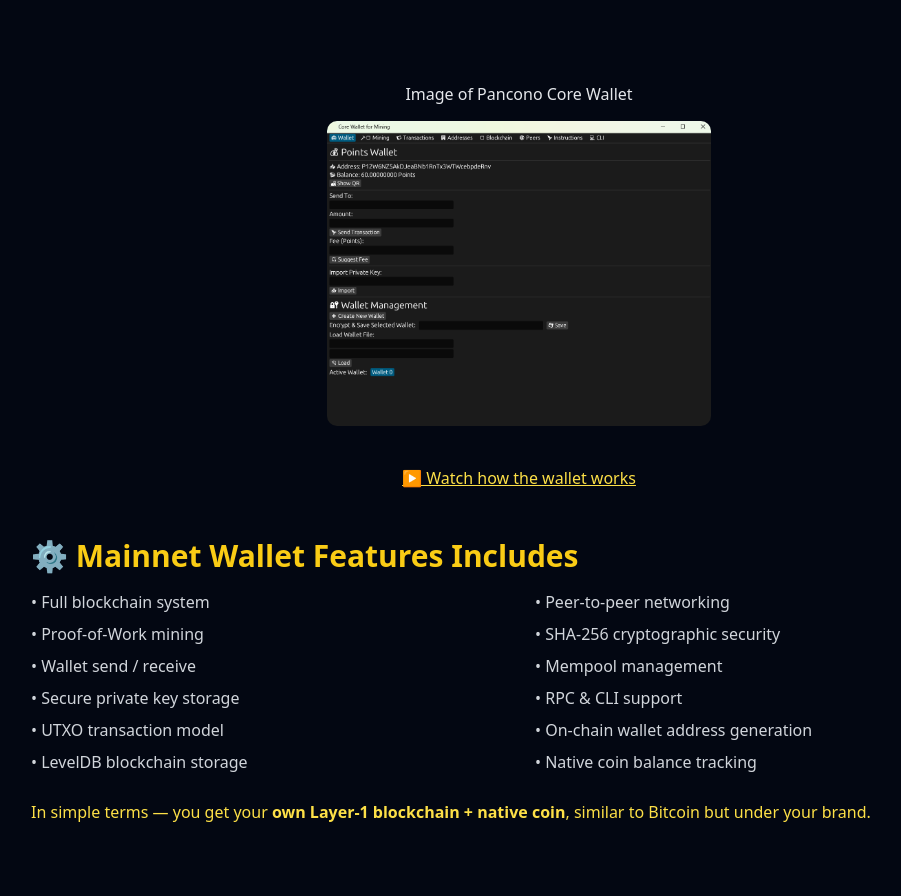
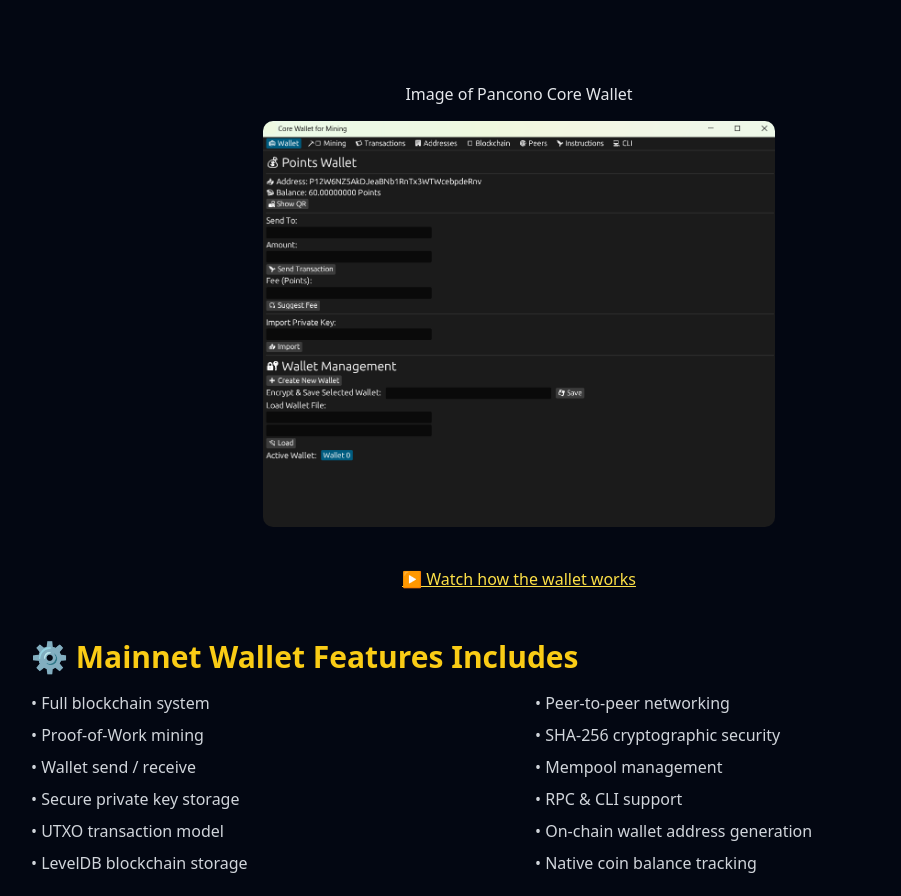
Before and after one commit to ChaserOd/blockchain, a plain HTML site: page index.html in a window 1280 px wide. Shown: the part 860-1756 px from the top of the page, without its empty margins (121-1022 px from the left). Drawn offline with nearby package versions, Linux system fonts and the light colour scheme.

Commit message:
Update index.html

```diff
--- a/index.html
+++ b/index.html
@@ -65,7 +65,7 @@ popularity</li>
   <!-- How it Works image -->
 
     <img src="images/imagef.png" alt="How it Works Illustration"
-       style="max-width:30%; margin-top:15px; border-radius:10px; display:block; margin-left:auto; margin-right:auto;">
+       style="max-width:40%; margin-top:15px; border-radius:10px; display:block; margin-left:auto; margin-right:auto;">
 </div>
      <br />
     <a href="https://youtu.be/9lVpLvNUKNA"
```
